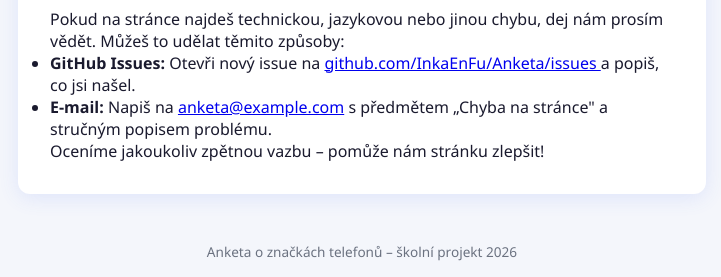
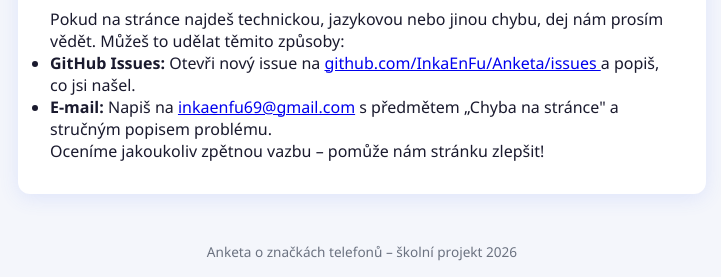
Before and after one commit to InkaEnFu/Anketa, a Flask app: page /about in a window 1280 px wide. Shown: the part 592-869 px from the top of the page, without its empty margins (278-999 px from the left). Run offline with Flask 3, Linux system fonts and the light colour scheme.

Commit message:
Opraven e-mail na strance O ankete

```diff
--- a/templates/about.html
+++ b/templates/about.html
@@ -49,7 +49,7 @@
             </li>
             <li>
                 <strong>E-mail:</strong> Napiš na
-                <a href="mailto:anketa@example.com">anketa@example.com</a>
+                <a href="mailto:inkaenfu69@gmail.com">inkaenfu69@gmail.com</a>
                 s předmětem „Chyba na stránce" a stručným popisem problému.
             </li>
         </ul>
```
